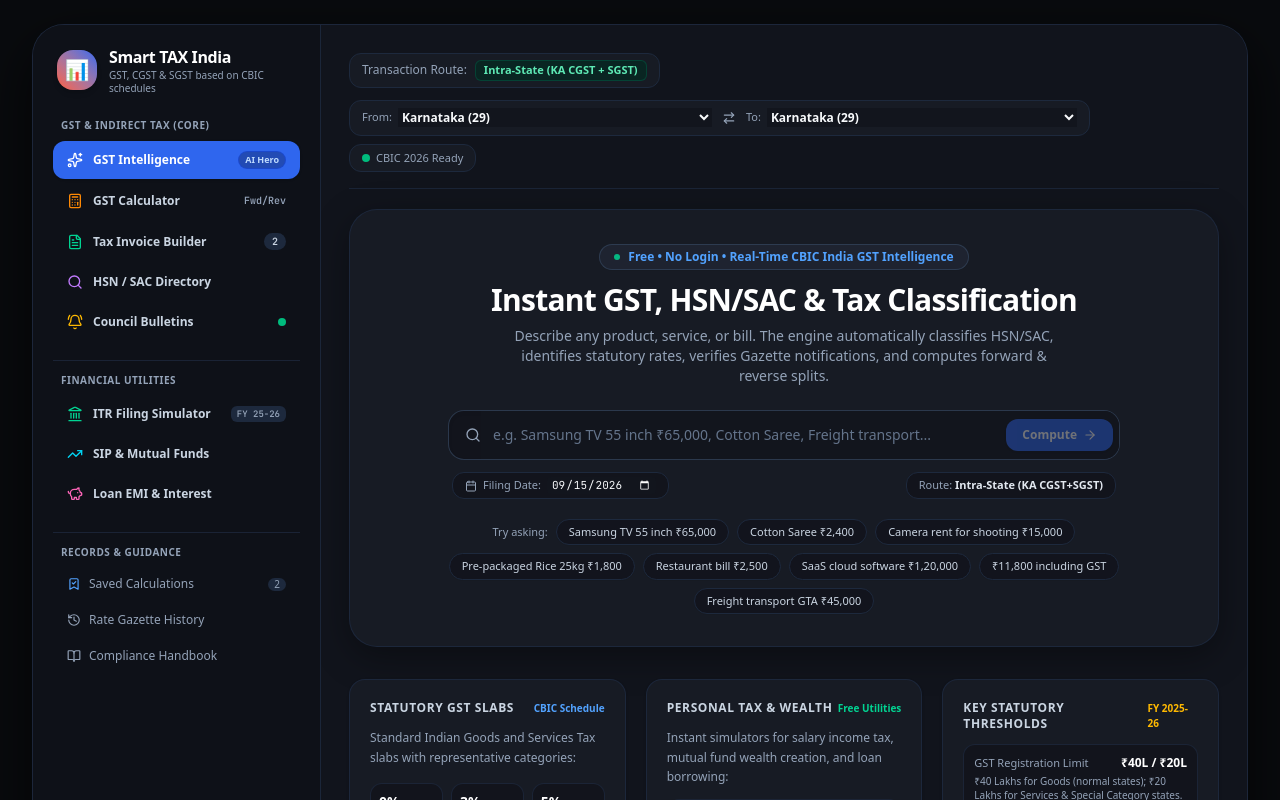
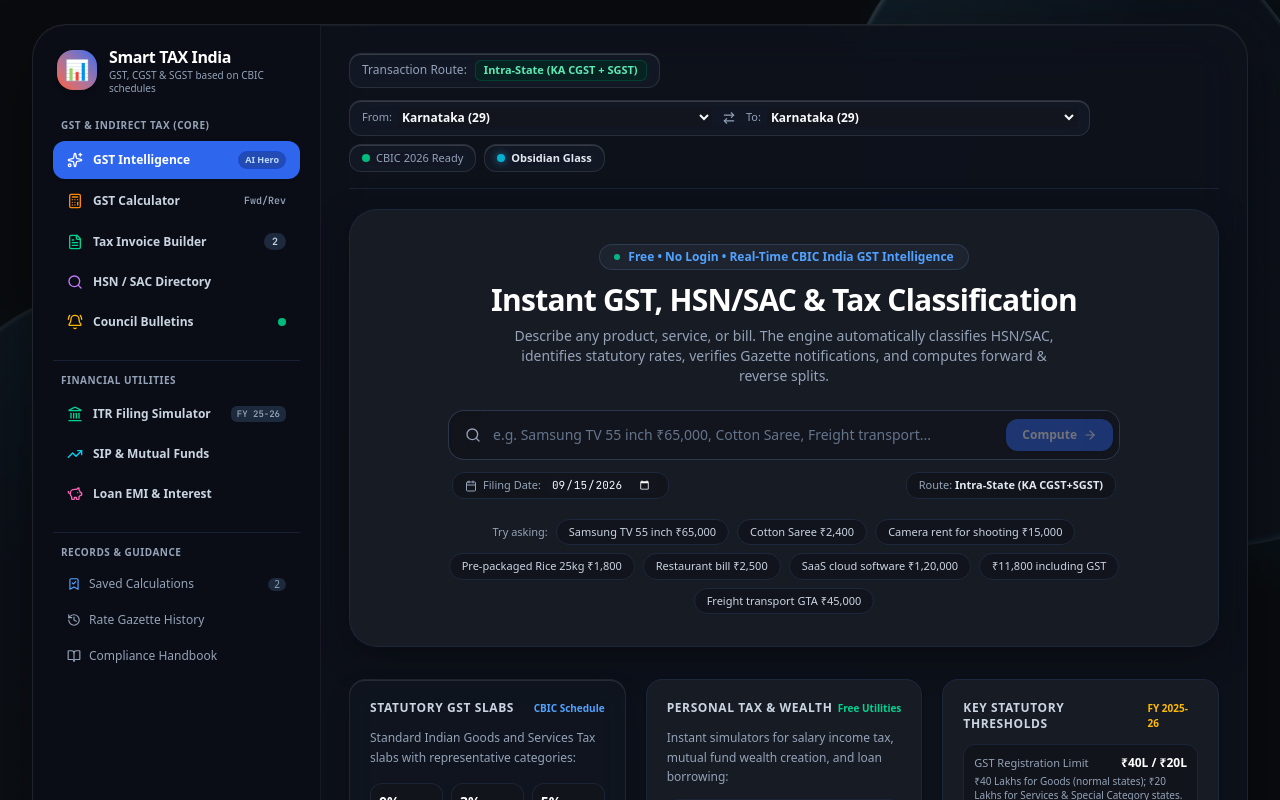
Before and after one commit to thedigitalsynq-design/Maa-Rupayee-, a React (Vite) app: page / in a window 1280 px wide. Shown: the top 800 px of the page. Built offline with nearby package versions, Linux system fonts and the light colour scheme; a web font is replaced by a local one.

Commit message:
feat: implement frosted glassmorphic UI system with Obsidian and Crystal themes

```diff
--- a/src/App.tsx
+++ b/src/App.tsx
@@ -62,6 +62,23 @@ export default function App() {
   const [supplierState, setSupplierState] = useState<IndianState>(DEFAULT_SUPPLIER_STATE);
   const [customerState, setCustomerState] = useState<IndianState>(DEFAULT_CUSTOMER_STATE);
   const [topSearchTerm, setTopSearchTerm] = useState('');
+
+  // Frosted Glass Material Theme (Obsidian Glass vs Frosted Crystal Glass)
+  const [glassTheme, setGlassTheme] = useState<'obsidian' | 'crystal'>(() => {
+    try {
+      return (localStorage.getItem('smart_tax_glass_theme') as 'obsidian' | 'crystal') || 'obsidian';
+    } catch {
+      return 'obsidian';
+    }
+  });
+
+  const toggleGlassTheme = () => {
+    const next = glassTheme === 'obsidian' ? 'crystal' : 'obsidian';
+    setGlassTheme(next);
+    try {
+      localStorage.setItem('smart_tax_glass_theme', next);
+    } catch {}
+  };
 
   // Real-time AI GST Classification state
   const [activeClassifiedResult, setActiveClassifiedResult] = useState<ClassifiedResult | null>(null);
@@ -228,15 +245,31 @@ export default function App() {
   const isIntraState = supplierState.code === customerState.code;
 
   return (
-    <div className="min-h-screen py-3 sm:py-6 px-2 sm:px-5 lg:px-8 bg-[#090b0e] text-slate-100 font-sans selection:bg-[#2f66ee] selection:text-white">
+    <div className={`min-h-screen relative py-3 sm:py-6 px-2 sm:px-5 lg:px-8 font-sans selection:bg-[#2f66ee] selection:text-white overflow-x-hidden transition-colors duration-300 ${
+      glassTheme === 'crystal' ? 'theme-crystal bg-[#edf1f7] text-slate-800' : 'bg-[#090b0e] text-slate-100'
+    }`}>
 
-      {/* Master Rounded Container */}
-      <div className="max-w-[1440px] mx-auto rounded-[24px] sm:rounded-[32px] overflow-hidden border border-slate-800/90 shadow-[0_20px_60px_rgba(0,0,0,0.7)] flex flex-col md:flex-row bg-[#11141c]">
+      {/* Background Ambient Frosted Glass Capsule Layers (Inspired by Artwork) */}
+      <div className="fixed inset-0 pointer-events-none overflow-hidden z-0" aria-hidden="true">
+        {/* Top-Right Frosted Glass Capsule */}
+        <div className={`absolute -top-32 -right-24 w-[320px] sm:w-[460px] h-[700px] glass-capsule-bg rotate-[-38deg] ${
+          glassTheme === 'crystal' ? 'opacity-35' : 'opacity-60'
+        }`} />
+        {/* Center-Left Overlapping Frosted Glass Capsule */}
+        <div className={`absolute top-1/3 -left-36 w-[280px] sm:w-[420px] h-[620px] glass-capsule-bg rotate-[36deg] ${
+          glassTheme === 'crystal' ? 'opacity-25' : 'opacity-40'
+        }`} />
+        {/* Bottom Radial Blue Caustic Glow */}
+        <div className="absolute -bottom-36 right-1/4 w-[450px] h-[450px] rounded-full bg-cyan-500/10 blur-3xl" />
+      </div>
+
+      {/* Master Glass Container */}
+      <div className="glass-container relative z-10 max-w-[1440px] mx-auto rounded-[26px] sm:rounded-[34px] overflow-hidden flex flex-col md:flex-row">
 
         {/* ========================================================= */}
         {/* SIDEBAR NAVIGATION (Focused, Clean, Structured)           */}
         {/* ========================================================= */}
-        <aside aria-label="Site Navigation" className="w-full md:w-64 lg:w-72 border-b md:border-b-0 md:border-r border-slate-800/90 bg-[#0e1118] flex flex-col justify-between shrink-0">
+        <aside aria-label="Site Navigation" className="glass-sidebar w-full md:w-64 lg:w-72 border-b md:border-b-0 flex flex-col justify-between shrink-0">
 
           <div className="p-4 sm:p-5">
             {/* Brand Logo & Tagline */}
@@ -501,14 +534,14 @@ export default function App() {
         {/* ========================================================= */}
         {/* MAIN APPLICATION CANVAS                                   */}
         {/* ========================================================= */}
-        <main className="flex-1 flex flex-col min-w-0 p-3 sm:p-6 lg:p-7 overflow-x-hidden bg-[#11141c]">
+        <main className="flex-1 flex flex-col min-w-0 p-3 sm:p-6 lg:p-7 overflow-x-hidden bg-[#0f131d]/40 backdrop-blur-xl">
 
           {/* TOP GLOBAL HEADER */}
           <header className="flex flex-wrap items-center justify-between gap-3 pb-4 mb-5 border-b border-slate-800/80">
 
             {/* Left: Active Route / Intra vs Inter State indicator */}
             <div className="flex items-center gap-2">
-              <div className="px-3 py-1.5 rounded-xl bg-[#171b24] border border-slate-800 text-xs flex items-center gap-2">
+              <div className="glass-pill px-3 py-1.5 rounded-xl text-xs flex items-center gap-2">
                 <span className="text-slate-400">Transaction Route:</span>
                 <span className={`font-semibold px-2 py-0.5 rounded-md text-[11px] ${
                   isIntraState
@@ -522,7 +555,7 @@ export default function App() {
 
             {/* Right: State Selectors & Quick Swap */}
             <div className="flex items-center gap-2 flex-wrap">
-              <div className="flex items-center gap-1.5 px-3 py-1.5 rounded-xl bg-[#171b24] border border-slate-800 text-xs">
+              <div className="glass-pill flex items-center gap-1.5 px-3 py-1.5 rounded-xl text-xs">
                 <span className="text-slate-400 text-[11px]">From:</span>
                 <select
                   aria-label="Supplier State"
@@ -567,10 +600,29 @@ export default function App() {
               </div>
 
               {/* Status indicator */}
-              <div className="hidden sm:flex items-center gap-1.5 px-3 py-1.5 rounded-xl bg-[#171b24] border border-slate-800 text-xs text-slate-300">
+              <div className="glass-pill hidden sm:flex items-center gap-1.5 px-3 py-1.5 rounded-xl text-xs text-slate-300">
                 <span className="h-2 w-2 rounded-full bg-emerald-500 animate-pulse"></span>
                 <span className="text-[11px] font-medium text-slate-400">CBIC 2026 Ready</span>
               </div>
+
+              {/* Frosted Glass Material Switcher (Artwork Inspired) */}
+              <button
+                onClick={toggleGlassTheme}
+                className="glass-pill px-3 py-1.5 rounded-xl text-xs font-semibold flex items-center gap-1.5 transition-all hover:scale-105 active:scale-95 cursor-pointer shadow-xs"
+                title="Toggle between Obsidian Blue Glass and Frosted Crystal Glass"
+              >
+                {glassTheme === 'obsidian' ? (
+                  <>
+                    <span className="h-2 w-2 rounded-full bg-cyan-400 shadow-[0_0_8px_rgba(56,189,248,0.8)] animate-pulse"></span>
+                    <span className="text-[11px] text-slate-200">Obsidian Glass</span>
+                  </>
+                ) : (
+                  <>
+                    <span className="h-2 w-2 rounded-full bg-blue-600 shadow-[0_0_8px_rgba(37,99,235,0.6)]"></span>
+                    <span className="text-[11px] font-bold text-slate-800">Crystal Glass</span>
+                  </>
+                )}
+              </button>
             </div>
 
           </header>
@@ -622,7 +674,7 @@ export default function App() {
               <div className="grid grid-cols-1 md:grid-cols-2 lg:grid-cols-3 gap-4 sm:gap-5 pt-2">
 
                 {/* BENTO CARD 1: Indian GST Rate Slabs */}
-                <div className="rounded-2xl p-5 bg-[#171b24] border border-slate-800/90 shadow-sm flex flex-col justify-between">
+                <div className="glass-card rounded-2xl p-5 flex flex-col justify-between hover:border-white/15 transition-all">
                   <div>
                     <div className="flex items-center justify-between mb-3">
                       <span className="text-xs font-bold text-slate-300 uppercase tracking-wider">
--- a/src/index.css
+++ b/src/index.css
@@ -71,6 +71,56 @@ code, kbd, samp, pre, .font-mono, [class*="font-mono"] {
   background-size: 16px 16px;
 }
 
+/* Glassmorphism Styles Inspired by Frosted Acrylic / Glass Capsules */
+.glass-container {
+  background: rgba(14, 18, 28, 0.78);
+  backdrop-filter: blur(24px);
+  -webkit-backdrop-filter: blur(24px);
+  border: 1px solid rgba(255, 255, 255, 0.08);
+  box-shadow:
+    inset 0 1px 1px 0 rgba(255, 255, 255, 0.14),
+    inset 0 0 40px 0 rgba(56, 189, 248, 0.02),
+    0 24px 64px -12px rgba(0, 0, 0, 0.6);
+}
+
+.glass-sidebar {
+  background: rgba(11, 14, 22, 0.85);
+  backdrop-filter: blur(20px);
+  -webkit-backdrop-filter: blur(20px);
+  border-right: 1px solid rgba(255, 255, 255, 0.06);
+}
+
+.glass-card {
+  background: rgba(18, 23, 35, 0.65);
+  backdrop-filter: blur(16px);
+  -webkit-backdrop-filter: blur(16px);
+  border: 1px solid rgba(255, 255, 255, 0.07);
+  box-shadow:
+    inset 0 1px 0 0 rgba(255, 255, 255, 0.1),
+    0 12px 30px -10px rgba(0, 0, 0, 0.45);
+}
+
+.glass-pill {
+  background: rgba(22, 29, 44, 0.6);
+  backdrop-filter: blur(12px);
+  -webkit-backdrop-filter: blur(12px);
+  border: 1px solid rgba(255, 255, 255, 0.1);
+  box-shadow: inset 0 1px 0 0 rgba(255, 255, 255, 0.15);
+}
+
+/* Decorative Frosted Glass Capsule (Artwork Reference) */
+.glass-capsule-bg {
+  border-radius: 9999px;
+  background: linear-gradient(135deg, rgba(56, 189, 248, 0.18) 0%, rgba(37, 99, 235, 0.08) 50%, rgba(147, 197, 253, 0.04) 100%);
+  backdrop-filter: blur(40px);
+  -webkit-backdrop-filter: blur(40px);
+  border: 1.5px solid rgba(255, 255, 255, 0.12);
+  box-shadow:
+    inset 0 2px 4px 0 rgba(255, 255, 255, 0.25),
+    inset 0 -2px 6px 0 rgba(56, 189, 248, 0.15),
+    0 20px 50px rgba(14, 165, 233, 0.08);
+}
+
 /* Universal Dark Mode Overrides for Child Components */
 .dark .bg-white {
   background-color: #171b23 !important;
@@ -116,3 +166,89 @@ code, kbd, samp, pre, .font-mono, [class*="font-mono"] {
   background-color: #12151d;
   color: #f8fafc;
 }
+
+/* ========================================================================== */
+/* FROSTED CRYSTAL LIGHT THEME (Directly inspired by 2nd Uploaded Image)      */
+/* ========================================================================== */
+.theme-crystal {
+  background-color: #edf1f7 !important;
+  color: #1e293b !important;
+}
+
+.theme-crystal .glass-container {
+  background: rgba(255, 255, 255, 0.72) !important;
+  backdrop-filter: blur(28px) !important;
+  -webkit-backdrop-filter: blur(28px) !important;
+  border: 1px solid rgba(255, 255, 255, 0.95) !important;
+  box-shadow:
+    inset 0 1px 2px 0 rgba(255, 255, 255, 1),
+    0 24px 60px -15px rgba(0, 0, 0, 0.07) !important;
+}
+
+.theme-crystal .glass-sidebar {
+  background: rgba(246, 248, 252, 0.85) !important;
+  backdrop-filter: blur(24px) !important;
+  -webkit-backdrop-filter: blur(24px) !important;
+  border-right: 1px solid rgba(226, 232, 240, 0.9) !important;
+}
+
+.theme-crystal .glass-card {
+  background: rgba(255, 255, 255, 0.75) !important;
+  backdrop-filter: blur(20px) !important;
+  -webkit-backdrop-filter: blur(20px) !important;
+  border: 1px solid rgba(255, 255, 255, 0.95) !important;
+  box-shadow:
+    inset 0 1px 2px 0 rgba(255, 255, 255, 1),
+    0 16px 36px -8px rgba(0, 0, 0, 0.05),
+    0 1px 3px 0 rgba(0, 0, 0, 0.02) !important;
+}
+
+.theme-crystal .glass-pill {
+  background: rgba(255, 255, 255, 0.88) !important;
+  backdrop-filter: blur(14px) !important;
+  -webkit-backdrop-filter: blur(14px) !important;
+  border: 1px solid rgba(255, 255, 255, 0.95) !important;
+  box-shadow:
+    inset 0 1px 1px 0 rgba(255, 255, 255, 1),
+    0 4px 14px rgba(0, 0, 0, 0.03) !important;
+  color: #1e293b !important;
+}
+
+.theme-crystal .glass-pill:hover {
+  background: rgba(255, 255, 255, 0.98) !important;
+  box-shadow:
+    inset 0 1px 2px 0 rgba(255, 255, 255, 1),
+    0 6px 18px rgba(0, 0, 0, 0.05) !important;
+}
+
+.theme-crystal .text-white,
+.theme-crystal .text-slate-100 {
+  color: #0f172a !important;
+}
+
+.theme-crystal .text-slate-200,
+.theme-crystal .text-slate-300 {
+  color: #334155 !important;
+}
+
+.theme-crystal .text-slate-400 {
+  color: #64748b !important;
+}
+
+.theme-crystal input:not([type="checkbox"]):not([type="radio"]),
+.theme-crystal select,
+.theme-crystal textarea {
+  background-color: rgba(255, 255, 255, 0.9) !important;
+  color: #0f172a !important;
+  border-color: rgba(226, 232, 240, 0.9) !important;
+  box-shadow: inset 0 1px 2px rgba(0, 0, 0, 0.03) !important;
+}
+
+.theme-crystal input::placeholder {
+  color: #94a3b8 !important;
+}
+
+.theme-crystal option {
+  background-color: #ffffff;
+  color: #0f172a;
+}
```
